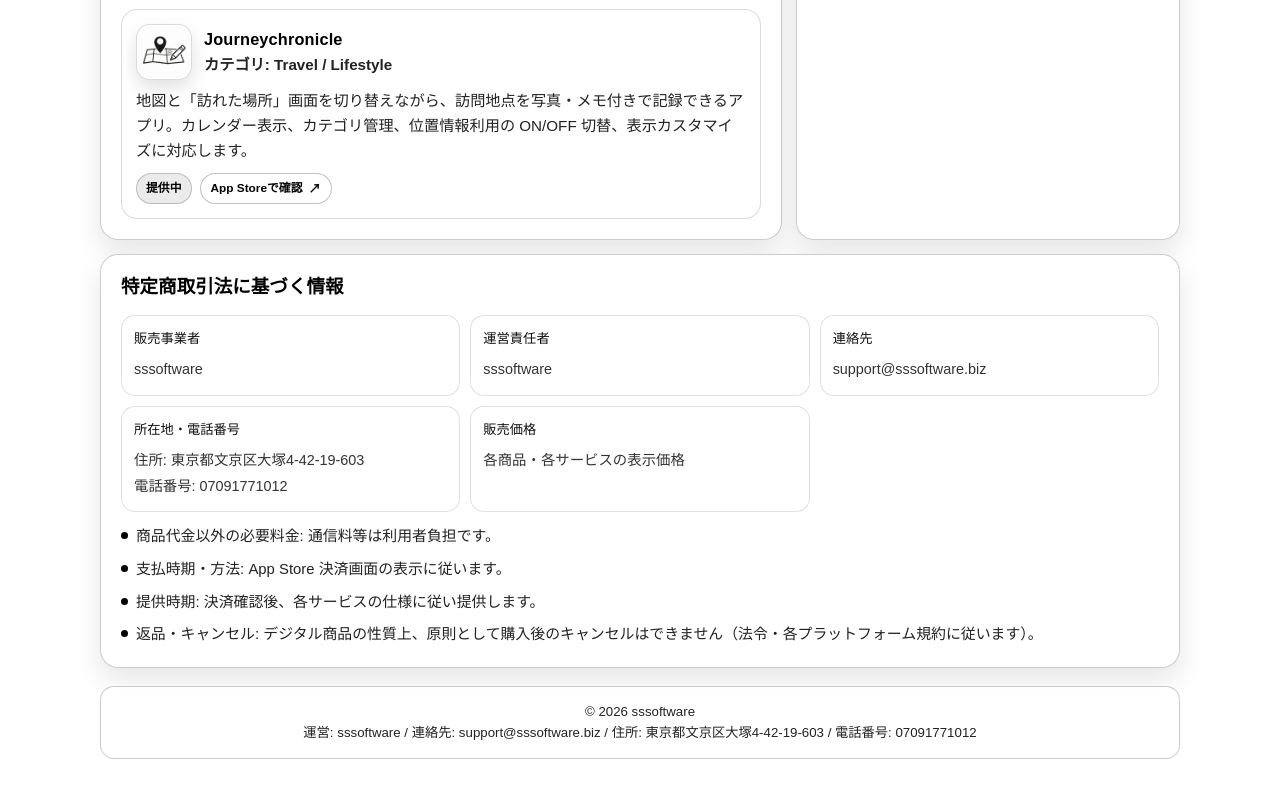
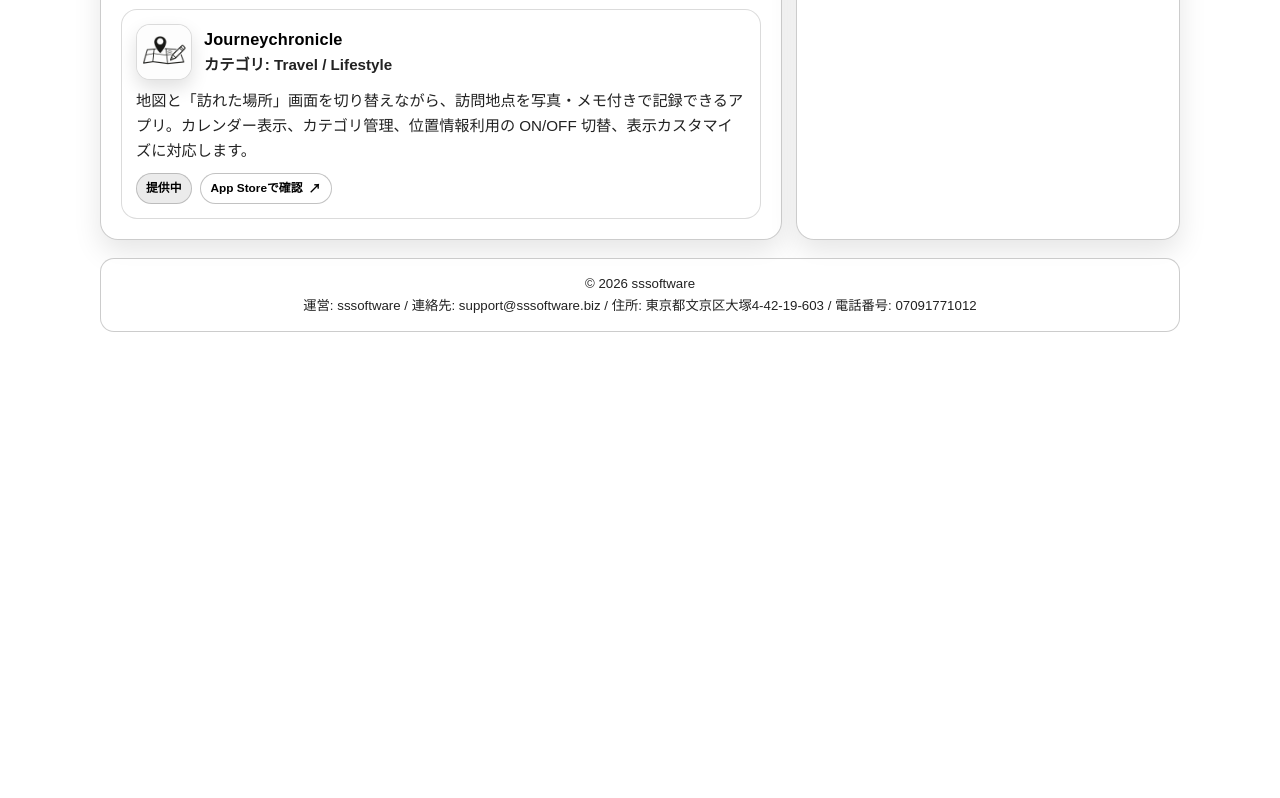
Before and after one commit to ss10ss12ss/sssoftware, a plain HTML site: page index.html in a window 1280 px wide. Shown: the part 1026-1824 px from the top of the page. After the commit the page ends 1414 px from the top, so only its background shows below. Drawn offline with Linux system fonts and the light colour scheme.

Commit message:
Update index.html

```diff
--- a/index.html
+++ b/index.html
@@ -561,7 +561,7 @@
         <a href="#company">会社概要</a>
         <a href="#products">製品</a>
         <a href="#support">サポート</a>
-        <a href="#legal">商取引法情報</a>
+        <a href="commercial_transactions.html">商取引法情報</a>
       </nav>
     </header>
 
@@ -689,48 +689,16 @@
             <li><span class="dot"></span><span>メール: <a href="mailto:support@sssoftware.biz">support@sssoftware.biz</a></span></li>
             <li><span class="dot"></span><span>対応時間: 平日 10:00-18:00（日本時間）</span></li>
             <li><span class="dot"></span><span>通常回答: 5営業日以内</span></li>
-            <li><span class="dot"></span><span>商取引法情報: 本ページ下部に掲載</span></li>
+            <li><span class="dot"></span><span>商取引法情報: 別ページに掲載</span></li>
           </ul>
           <div class="legal-links" style="margin-top: 12px;">
             <a href="support.html">サポートページ</a>
             <a href="appstore_support_ja.html">App Store向けサポート情報</a>
-            <a href="#legal">特定商取引法に基づく情報</a>
+            <a href="commercial_transactions.html">特定商取引法に基づく情報</a>
           </div>
         </section>
       </aside>
     </div>
-
-    <section id="legal" class="panel" style="margin-top: 14px;">
-      <h2>特定商取引法に基づく情報</h2>
-      <div class="facts">
-        <div class="fact">
-          <strong>販売事業者</strong>
-          <span>sssoftware</span>
-        </div>
-        <div class="fact">
-          <strong>運営責任者</strong>
-          <span>sssoftware</span>
-        </div>
-        <div class="fact">
-          <strong>連絡先</strong>
-          <span>support@sssoftware.biz</span>
-        </div>
-        <div class="fact">
-          <strong>所在地・電話番号</strong>
-          <span>住所: 東京都文京区大塚4-42-19-603<br />電話番号: 07091771012</span>
-        </div>
-        <div class="fact">
-          <strong>販売価格</strong>
-          <span>各商品・各サービスの表示価格</span>
-        </div>
-      </div>
-      <ul class="support-list" style="margin-top: 12px;">
-        <li><span class="dot"></span><span>商品代金以外の必要料金: 通信料等は利用者負担です。</span></li>
-        <li><span class="dot"></span><span>支払時期・方法: App Store 決済画面の表示に従います。</span></li>
-        <li><span class="dot"></span><span>提供時期: 決済確認後、各サービスの仕様に従い提供します。</span></li>
-        <li><span class="dot"></span><span>返品・キャンセル: デジタル商品の性質上、原則として購入後のキャンセルはできません（法令・各プラットフォーム規約に従います）。</span></li>
-      </ul>
-    </section>
 
     <footer class="footer">
       <div>© <span id="year"></span> sssoftware</div>
```
